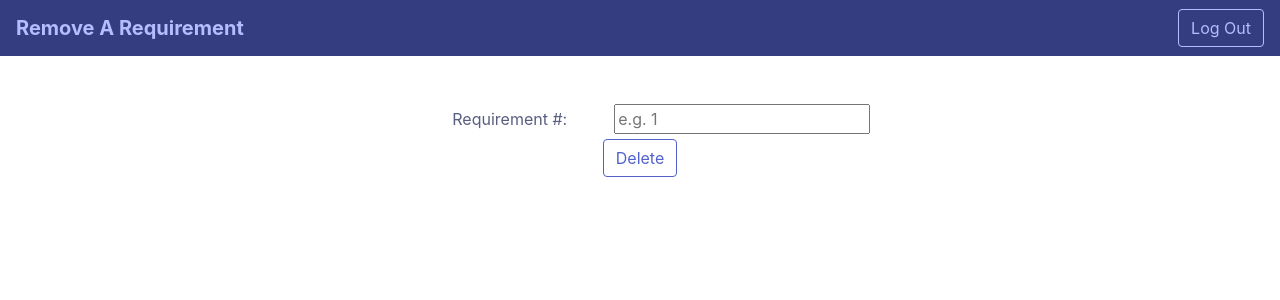
After one commit to paolo-ortiz/CS122-Project, a PHP site: page /remove_req.php in a window 1280 px wide. The commit adds this page. Shown: the top 300 px of the page. Run offline with PHP 8.4, Linux system fonts and the light colour scheme.

Commit message:
Add files via upload

```diff
--- a/add_req.php
+++ b/add_req.php
@@ -81,7 +81,7 @@
 	       			 <div class="container" style="text-align:center;color:#595E80;">
 
 	       			 	<label>Requirement #:</label>
-		                <input type="number" placeholder='e.g. 1' name="requirementHPS" required>
+		                <input type="number" placeholder='e.g. 1' name="requirementID" required>
 		                <br>
 
 		                <label>Highest Possible Score:</label>
--- /dev/null
+++ b/remove_req.php
@@ -0,0 +1,66 @@
+<?php
+include('config/db_connect.php');
+
+    //close connection
+    //mysqli_close($conn);
+
+
+
+ ?>
+
+<!DOCTYPE html>
+<head>
+	<title>INPUT SCREEN 8</title>
+	<link rel="stylesheet" href="css\bootstrap.min.css">
+
+	<style type="text/css">
+		.brand {
+			background: #29b6f6 !important;
+		}
+
+		.brand-text {
+			color: #29b6f6 !important;
+        }
+        label {
+        width:200px;
+    }
+	</style>
+</head>
+
+<nav class="navbar navbar-light" style="background-color:#333D80; color:#B3BDFF; font-face: 16px-apple-system">
+		<a class="navbar-brand" href="#" style="color:#B3BDFF;">
+			<strong>Remove A Requirement</strong>
+		</a>
+		<form action=view_grades.php method=POST>
+			<button class="btn btn-outline-secondary my-2 my-sm-0" style="border-color:#B3BDFF; color:#B3BDFF;" type="submit"> Log Out</button>
+	</form>
+		</nav>
+	<br>
+
+
+				<!-- FORM TO SEND DATA -->
+				<form action="view_grades.php" method="POST">
+
+
+
+	        		 <br>
+
+	       			 <div class="container" style="text-align:center;color:#595E80;">
+
+	       			 	<label>Requirement #:</label>
+		                <input type="number" placeholder='e.g. 1' name="id_to_delete" required>
+		                <br>
+
+
+
+
+
+
+		                <input type="submit" name="delete" value="Delete" class="btn btn-outline-light my-2 my-sm-0" style="border-color:#5262CC; color:#5262CC;">
+
+	        		</div>
+	        		</ul>
+   				 </form>
+    <!-- END FORM TO SEND DATA -->
+    </nav>
+</body>
--- a/templates/Input2 header.php
+++ b/templates/Input2 header.php
@@ -74,7 +74,7 @@
 
 				<!-- DELETING CLASSES -->
 				<form action='remove_class.php' method=POST>
-					<input type="text" name=id_to_delete>
+					<input type="text" name=id_to_delete required>
 
 					<input type="submit" name="delete" value="Delete" class="btn btn-outline-light my-2 my-sm-0" style="border-color:#5262CC; color:#5262CC;">
 
```
Also changed, not shown: add_student.php (+4 -4 lines), edit_class.php (+1 -16 lines), remove_class.php (+0 -8 lines), remove_student.php (+26 -0 lines), view_grades.php (+27 -3 lines).
